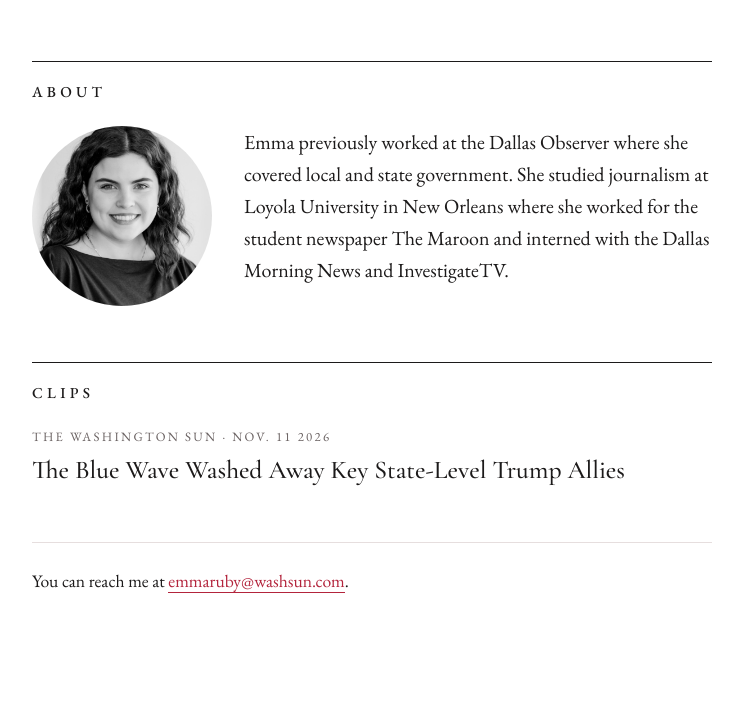
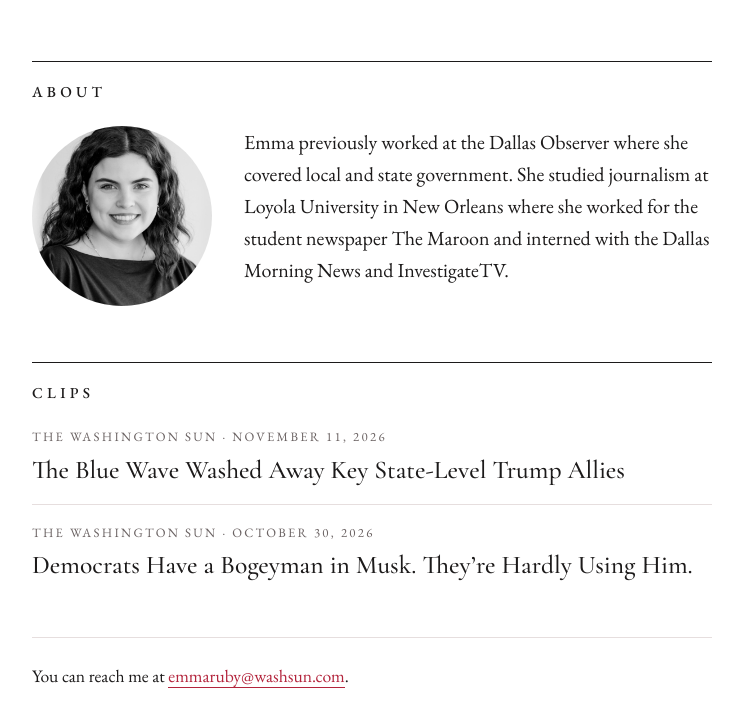
Before and after one commit to emmaruby32/Emma-site, a plain HTML site: page index.html in a window 1280 px wide. Shown: the part 246-972 px from the top of the page, without its empty margins (268-1011 px from the left). Before the commit the page ends 937 px from the top, so only its background shows below. Drawn offline with nearby package versions, Linux system fonts and the light colour scheme.

Commit message:
Add clip: Democrats Have a Bogeyman in Musk. They’re Hardly Using Him.
Also write clip dates as Month Day, Year.

Co-Authored-By: Claude Opus 5.5 <noreply@anthropic.com>
Claude-Session: https://claude.ai/code/session_01PhnXiqAzH2A2ezAjH9NfPH

```diff
--- a/index.html
+++ b/index.html
@@ -179,8 +179,12 @@
       <h2>Clips</h2>
       <ul class="clip-list">
         <li class="clip">
-          <p class="clip-meta">The Washington Sun · Nov. 11 2026</p>
+          <p class="clip-meta">The Washington Sun · November 11, 2026</p>
           <h3 class="clip-headline"><a href="https://www.washingtonsun.com/campaigns/democrats-win-state-attorneys-general-offices-texas">The Blue Wave Washed Away Key State-Level Trump Allies</a></h3>
+        </li>
+        <li class="clip">
+          <p class="clip-meta">The Washington Sun · October 30, 2026</p>
+          <h3 class="clip-headline"><a href="https://www.washingtonsun.com/campaigns/elon-musk-democrats-midterm-election">Democrats Have a Bogeyman in Musk. They’re Hardly Using Him.</a></h3>
         </li>
       </ul>
     </section>
```
Also changed, not shown: 1 other file.
